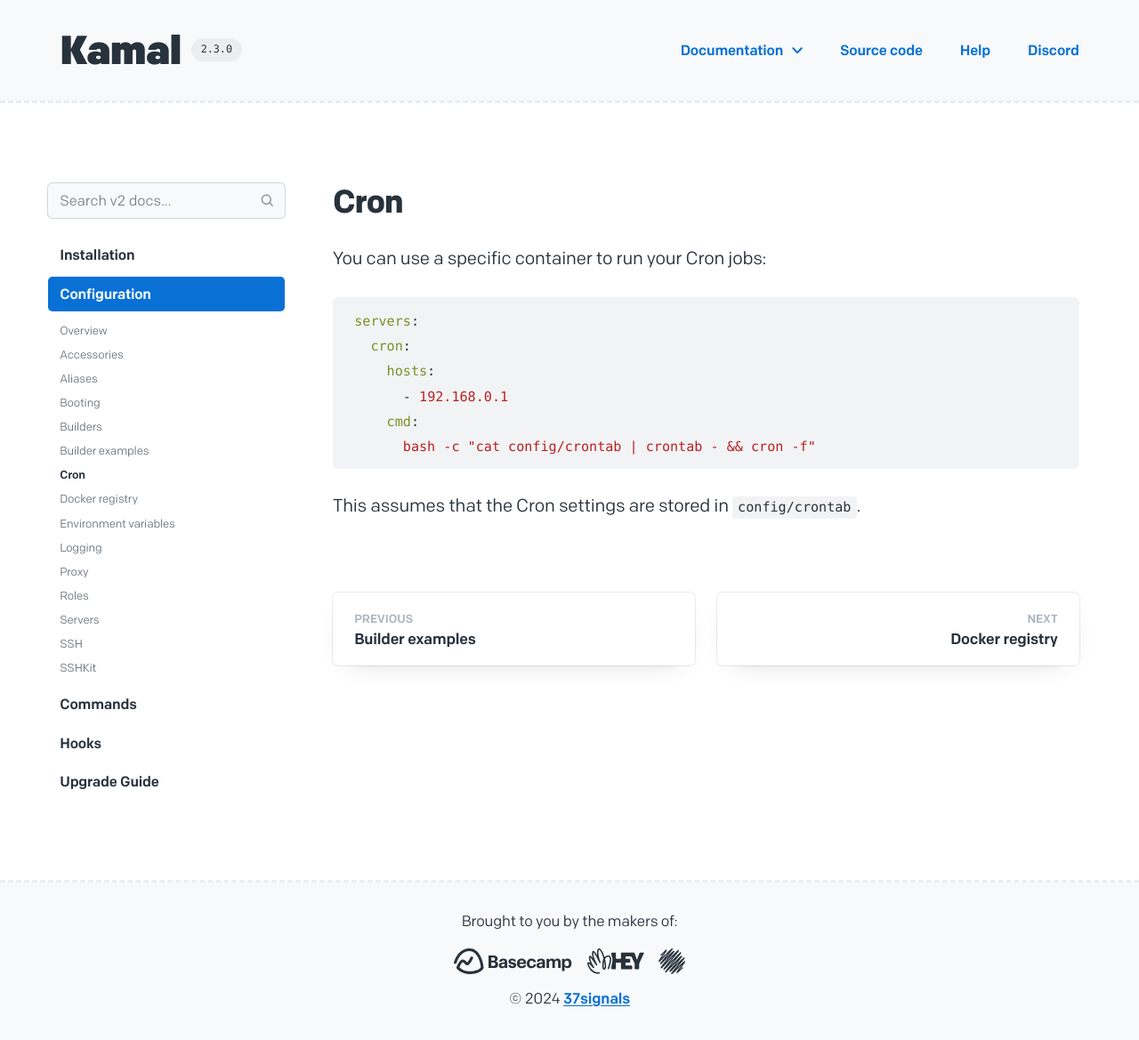
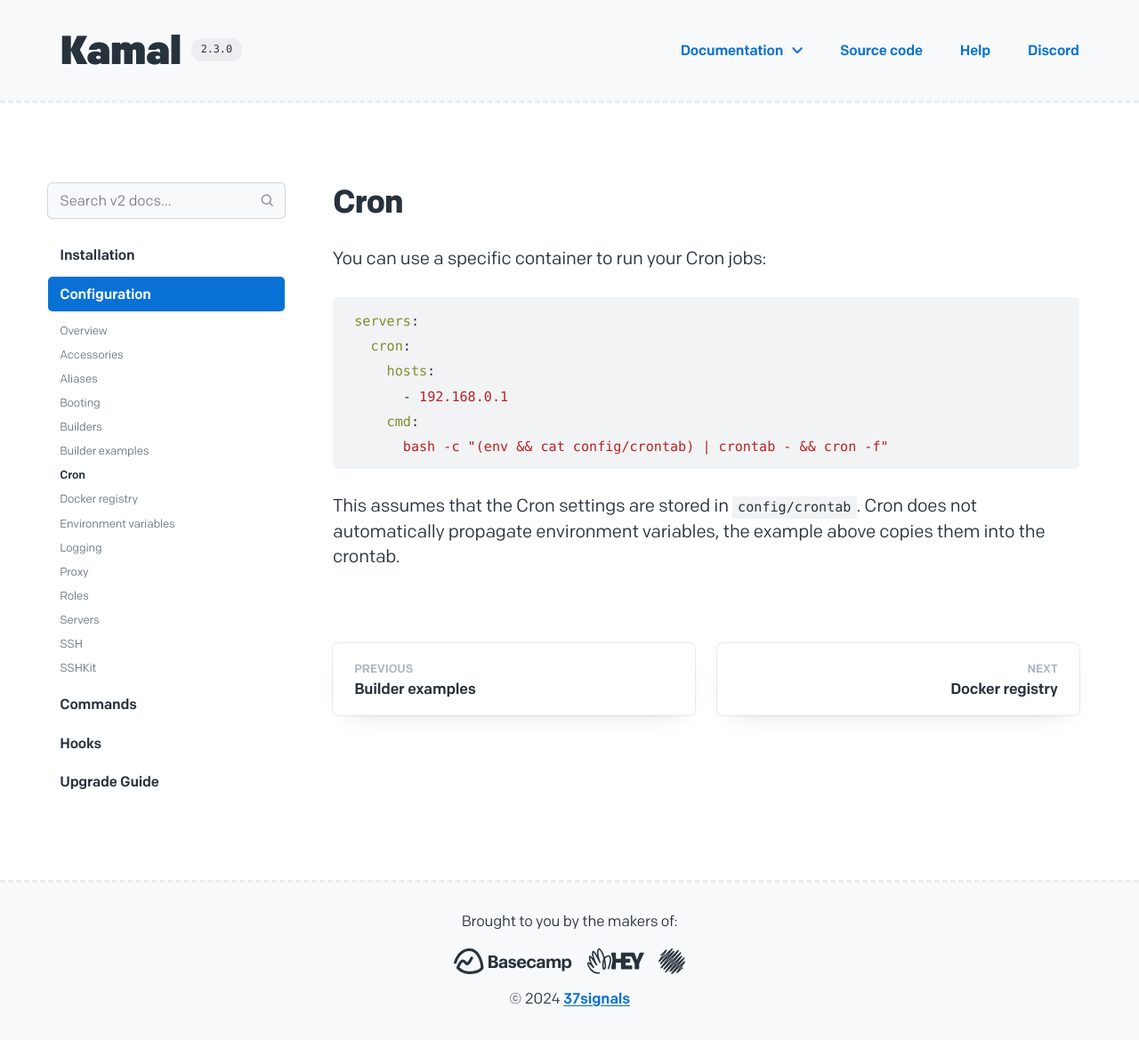
Before and after one commit to basecamp/kamal-site, a Jekyll site: the page built from docs/configuration/cron.md, in a window 1280 px wide and 1169 px high. Shown: the whole window at 89% size. Built offline with Jekyll 4.4.1, drawn with Linux system fonts in a browser that asks for light colours.

Commit message:
Update cron.md
Copy env variables when installing crontab

````diff
--- a/docs/configuration/cron.md
+++ b/docs/configuration/cron.md
@@ -12,7 +12,7 @@ servers:
     hosts:
       - 192.168.0.1
     cmd:
-      bash -c "cat config/crontab | crontab - && cron -f"
+      bash -c "(env && cat config/crontab) | crontab - && cron -f"
 ```
 
-This assumes that the Cron settings are stored in `config/crontab`.
+This assumes that the Cron settings are stored in `config/crontab`. Cron does not automatically propagate environment variables, the example above copies them into the crontab.
````
